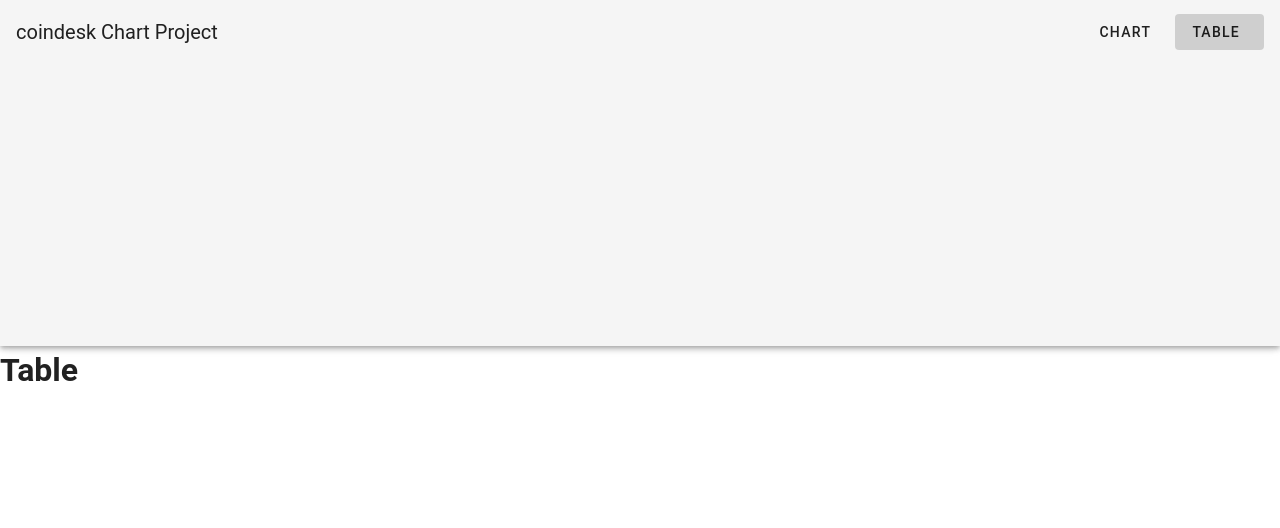
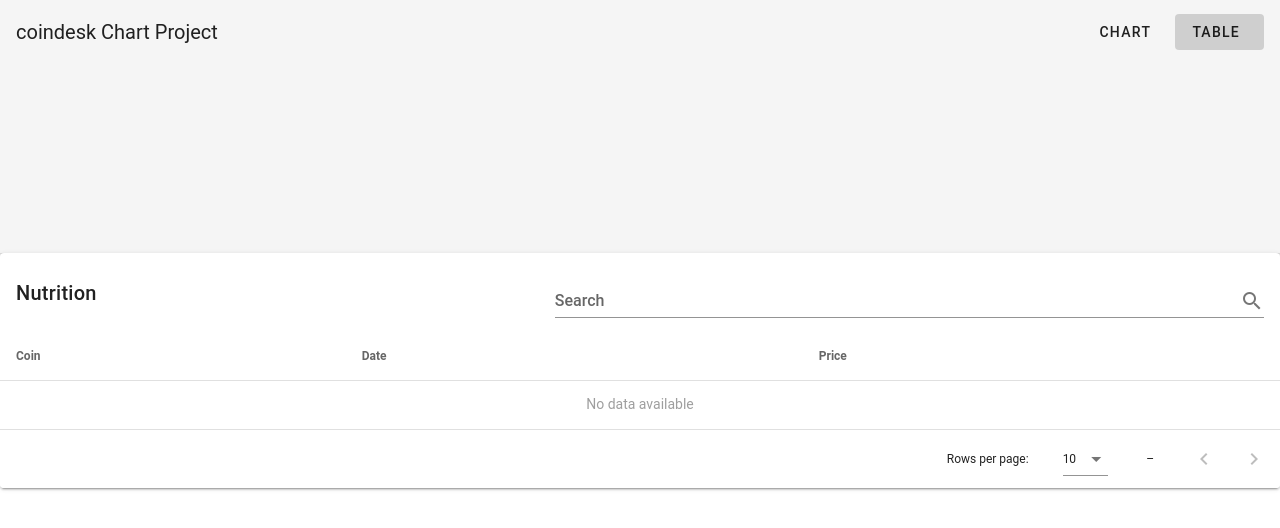
Before and after one commit to Mhdez221993/crypto_tracker, a Vue app: page /table in a window 1280 px wide. Shown: the top 528 px of the page. Built offline with nearby package versions, Linux system fonts and the light colour scheme; a small style sheet from the web is missing.

Commit message:
Optimize Table component

```diff
--- /dev/null
+++ b/src/components/TableData.vue
@@ -0,0 +1,47 @@
+<template>
+  <v-card>
+    <v-card-title>
+      Nutrition
+      <v-spacer></v-spacer>
+      <v-text-field v-model="search" append-icon="mdi-magnify" label="Search" single-line hide-details></v-text-field>
+    </v-card-title>
+    <v-data-table :headers="headers" :items="data" :search="search"></v-data-table>
+  </v-card>
+</template>
+
+<script>
+
+import { mockTableData } from '@/helpers/mockData'
+
+export default {
+  name: 'TableData',
+  data() {
+    return {
+      sortBy: 'fat',
+      sortDesc: false,
+      search: '',
+      headers: [
+        {
+          text: 'Coin',
+          align: 'start',
+          sortable: false,
+          value: 'name'
+        },
+        { text: 'Date', value: 'date' },
+        { text: 'Price', value: 'price' }
+      ],
+      data: mockTableData
+    }
+  },
+  methods: {
+    toggleOrder() {
+      this.sortDesc = !this.sortDesc
+    },
+    nextSort() {
+      let index = this.headers.findIndex(h => h.value === this.sortBy)
+      index = (index + 1) % this.headers.length
+      this.sortBy = this.headers[index].value
+    },
+  },
+}
+</script>
--- a/src/views/TablePage.vue
+++ b/src/views/TablePage.vue
@@ -1,11 +1,18 @@
 <template>
   <div class="table">
-    <h1>Table</h1>
+    <TableData />
   </div>
 </template>
 
 <script>
+
+import TableData from '@/components/TableData.vue'
+
 export default {
   name: 'TablePage',
+
+  components: {
+    TableData,
+  }
 }
 </script>
```
